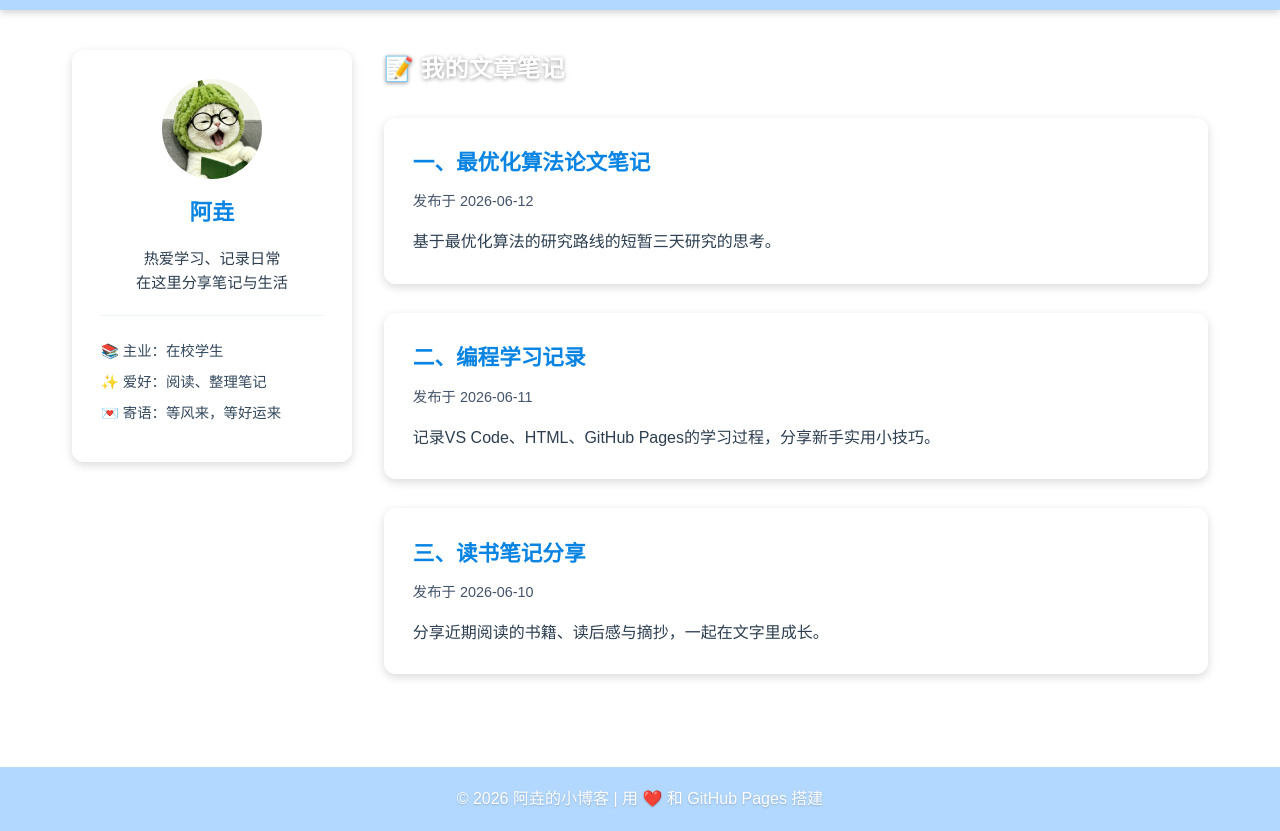
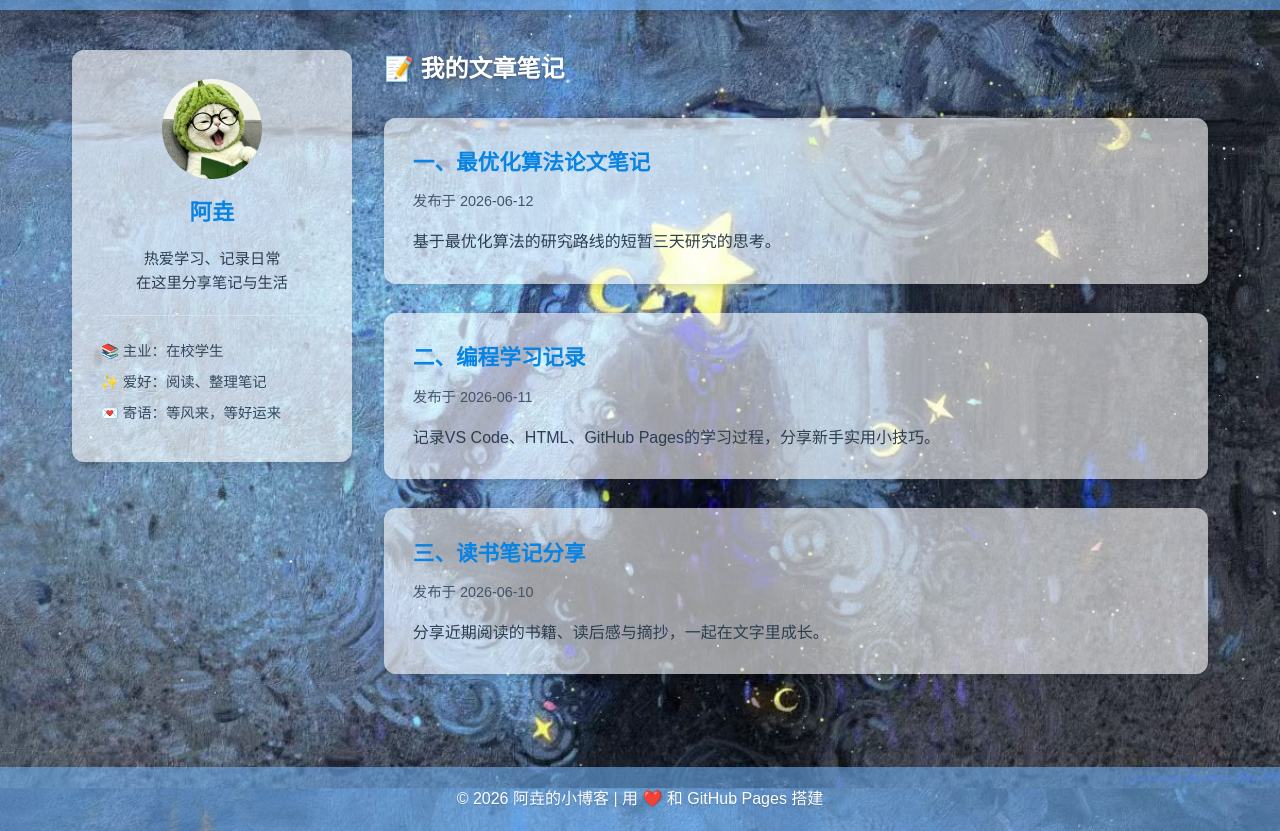
Before and after one commit to Aria-yao/Daily-trivial-thoughts-and-observations, a plain HTML site: page index.html in a window 1280 px wide. Shown: the part 69-900 px from the top of the page. Drawn offline with Linux system fonts and the light colour scheme.

Commit message:
Update common.css

```diff
--- a/common.css
+++ b/common.css
@@ -10,7 +10,7 @@
 
 /* 全站统一背景：star.jpg 自适应、固定 */
 body {
-    background-image: url("star.jpg");
+    background-image: url("images/star.jpg");
     background-size: cover;
     background-position: center;
     background-attachment: fixed;
```
